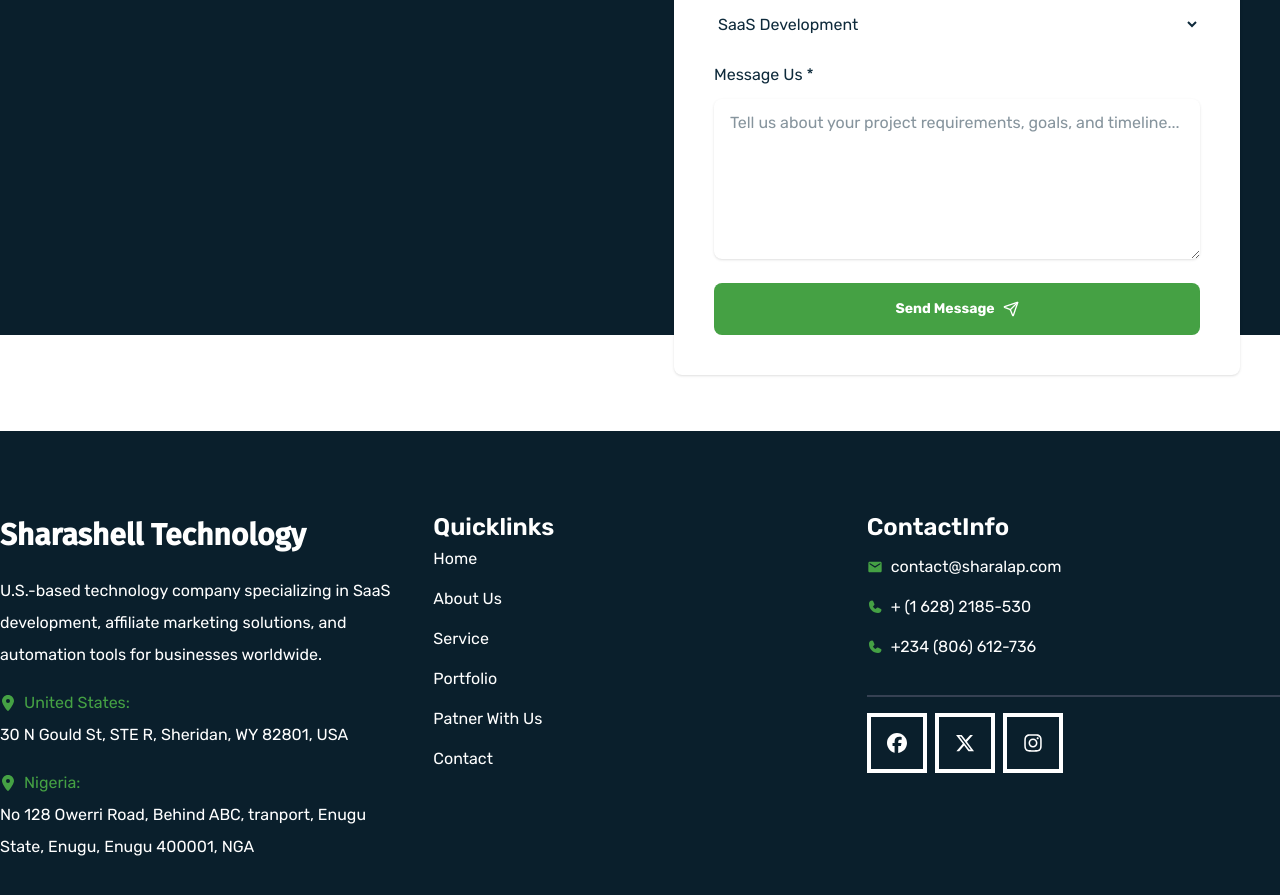
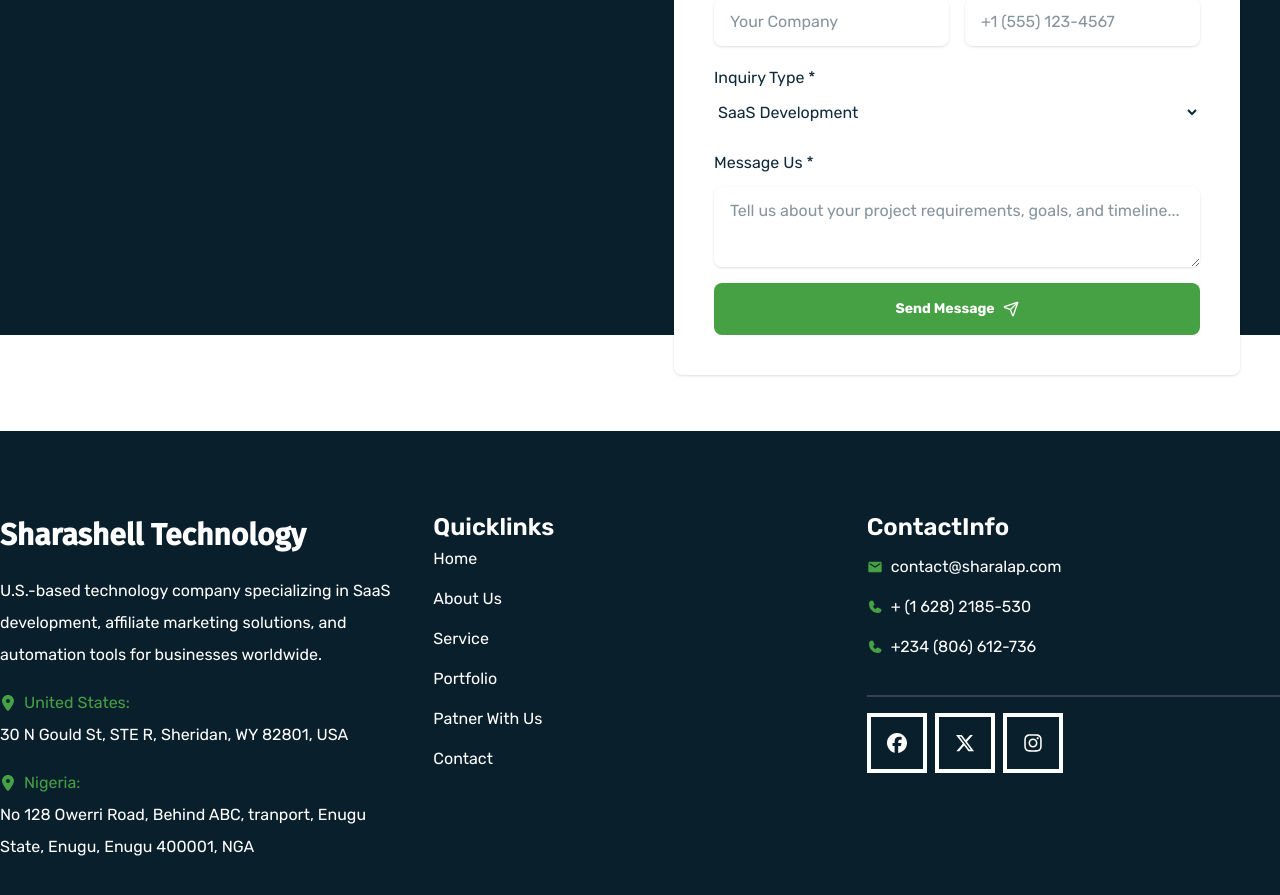
Before and after one commit to DivineTech-genie/SharashellTechnology, a Next.js app: page / in a window 1280 px wide. Shown: the part 5797-6692 px from the top of the page. Built offline with nearby package versions, Linux system fonts and the light colour scheme.

Commit message:
Second update on ClientsTestemony Component

```diff
--- a/components/ClientsTestemony.tsx
+++ b/components/ClientsTestemony.tsx
@@ -117,13 +117,13 @@
                 <label htmlFor="message">Message Us *</label>
                 <textarea
                   placeholder="Tell us about your project requirements, goals, and timeline..."
-                  className="w-full min-h-5 md:min-h-10 lg:min-h-40 shadow rounded-lg py-2 pl-4"
+                  className="w-full min-h-5 md:min-h-8 lg:min-h-20 shadow rounded-lg py-2 pl-4"
                 />
               </p>
             </div>
             <Button
               type="submit"
-              className="mt-6 w-full flex items-center gap-2"
+              className="mt-4 w-full flex items-center gap-2"
               size={"sm"}
             >
               Send Message <LuSend />
```
